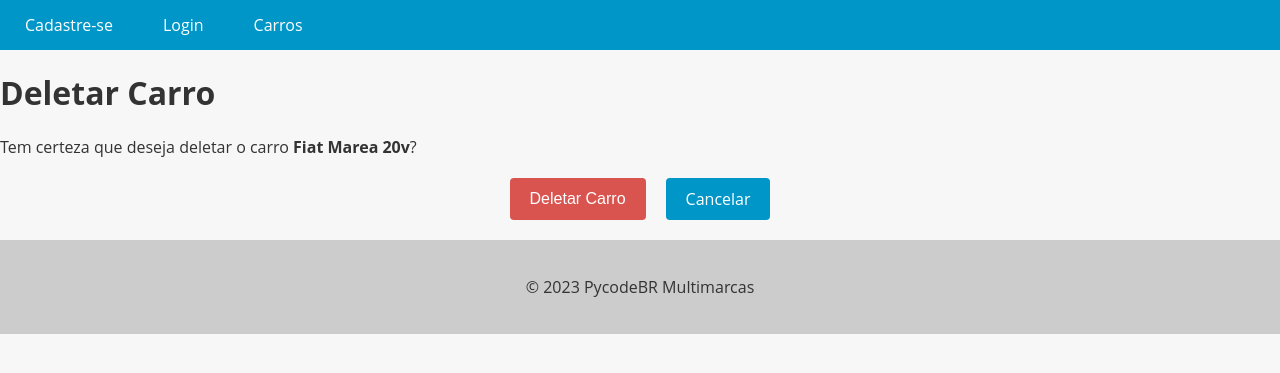
After one commit to GabriellaAccarini/car-store, a Django app: page /car/1/delete/ in a window 1280 px wide. The commit adds this page. Shown: the top 373 px of the page. Run offline with Django 4.2, Linux system fonts and the light colour scheme; data comes from the database, SQL or seed files in the repository; both versions use the stored data as it was after the commit.

Commit message:
feat: Delete car

```diff
--- a/app/urls.py
+++ b/app/urls.py
@@ -18,7 +18,7 @@ from django.contrib import admin
 from django.conf import settings
 from django.urls import path
 from django.conf.urls.static import static
-from cars.views import CarsListView, NewCarCreateView, CarDatailView, CarUpdateView
+from cars.views import CarsListView, NewCarCreateView, CarDatailView, CarUpdateView, CarDeleteView
 from accounts.views import register_view, login_view, logout_view
 
 
@@ -31,4 +31,5 @@ urlpatterns = [
     path("logout/", logout_view, name='logout'),
     path("car/<int:pk>/", CarDatailView.as_view(), name='car_detail'),
     path("car/<int:pk>/update/", CarUpdateView.as_view(), name='car_update'),
+    path("car/<int:pk>/delete/", CarDeleteView.as_view(), name='car_delete'),
 ] + static(settings.MEDIA_URL, document_root=settings.MEDIA_ROOT)
--- /dev/null
+++ b/cars/templates/car_delete.html
@@ -0,0 +1,63 @@
+{% extends "base.html" %}
+
+{% block content %}
+<style>
+    .buttons-container {
+        display: flex;
+        justify-content: center;
+        margin-top: 20px;
+        margin-bottom: 20px;
+    }
+
+    .btn {
+        display: inline-block;
+        background-color: #0096c7;
+        color: #fff;
+        border: none;
+        padding: 10px 20px;
+        font-size: 16px;
+        border-radius: 4px;
+        cursor: pointer;
+        transition: background-color 0.3s ease-in-out;
+        margin: 0 10px;
+    }
+
+    .btn:hover {
+        background-color: #108eb8;
+    }
+
+    .btn-danger {
+        background-color: #d9534f;
+        text-decoration: none !important;
+    }
+
+    .btn-danger:hover {
+        background-color: #d2221c;
+    }
+
+    .error-message {
+        color: #d9534f;
+        font-size: 14px;
+        margin-top: 5px;
+    }
+
+    a {
+        text-decoration: none !important;
+    }
+</style>
+<div class="card">
+    <div class="card-header">
+        <h1 class="card-title">Deletar Carro</h1>
+    </div>
+    <div class="card-body">
+        <p>Tem certeza que deseja deletar o carro <strong>{{ object.brand }} {{ object.model }}</strong>?</p>
+        <form method="post">
+            {% csrf_token %}
+            <div class="buttons-container">
+                <button type="submit" class="btn btn-danger">Deletar Carro</button>
+                <a href="{% url 'car_update' pk=object.pk %}" class="btn btn-secondary">Cancelar</a>
+            </div>
+        </form>
+    </div>
+</div>
+{% endblock %}
--- a/cars/templates/car_update.html
+++ b/cars/templates/car_update.html
@@ -121,6 +121,7 @@
     <div>
         <div class="buttons-container">
             <input type="submit" value="Salvar Alterações" class="btn btn-primary">
+            <a href="{% url 'car_delete' pk=object.pk %}" class="btn btn-danger">Deletar</a>
             <a href="{% url 'cars_list' %}" class="btn btn-secondary">Cancelar</a>
         </div>
     </div>
--- a/cars/views.py
+++ b/cars/views.py
@@ -1,7 +1,8 @@
 from cars.models import Car
 from cars.forms import CarModelForm
-from django.views.generic import ListView, DetailView, UpdateView
+from django.views.generic import ListView, DetailView, UpdateView, DeleteView
 from django.views.generic.edit import CreateView
+from django.urls import reverse_lazy
 
 
 class CarsListView(ListView):
@@ -34,4 +35,12 @@ class CarUpdateView(UpdateView):
     model = Car
     form_class = CarModelForm
     template_name = 'car_update.html'
+
+    def get_success_url(self):
+        return reverse_lazy('car_detail', kwargs={'pk': self.object.pk})
+
+
+class CarDeleteView(DeleteView):
+    model = Car
+    template_name = 'car_delete.html'
     success_url = '/cars/'
```
Also changed, not shown: cars/templates/car_detail.html (+7 -0 lines), db.sqlite3, media/cars/fiat_elba_9qClEC4.jpg (added).
